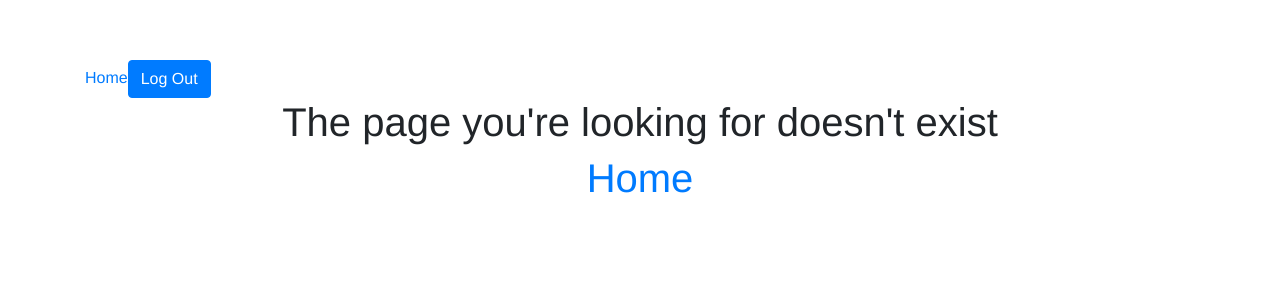
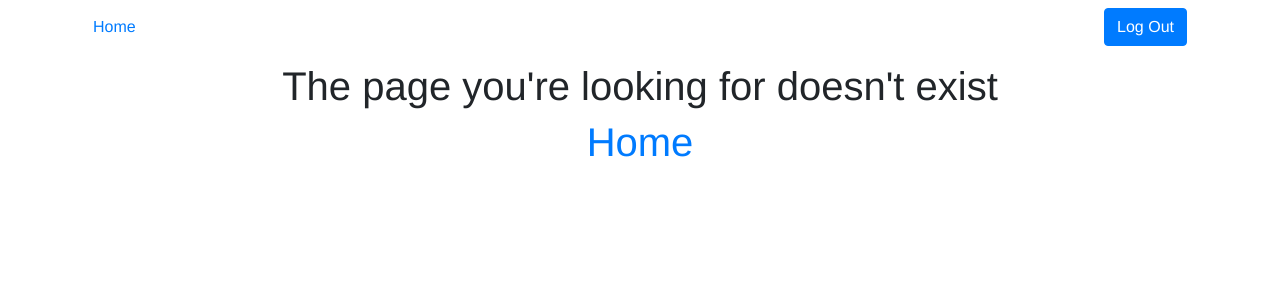
Before and after one commit to DiSalvio/goali_vue, a Vue app: page /goal/1/task/1 in a window 1280 px wide. Shown: the top 300 px of the page. Built offline with nearby package versions, Linux system fonts and the light colour scheme; no server answers; sample sign-in values are in the browser's storage.

Commit message:
Improve navbar styling

```diff
--- a/src/App.vue
+++ b/src/App.vue
@@ -20,6 +20,5 @@ export default {
   font-family: Avenir, Helvetica, Arial, sans-serif;
   -webkit-font-smoothing: antialiased;
   -moz-osx-font-smoothing: grayscale;
-  margin-top: 60px;
 }
 </style>
--- a/src/components/TheNavBar.vue
+++ b/src/components/TheNavBar.vue
@@ -1,5 +1,5 @@
 <template>
-  <div v-if="token" id="nav">
+  <div v-if="token" class="navbar p-2 mb-2">
     <router-link :to="{name: 'PageHome'}">Home</router-link>
     <button @click="logOut" class="btn btn-primary">Log Out</button>
   </div>
```
